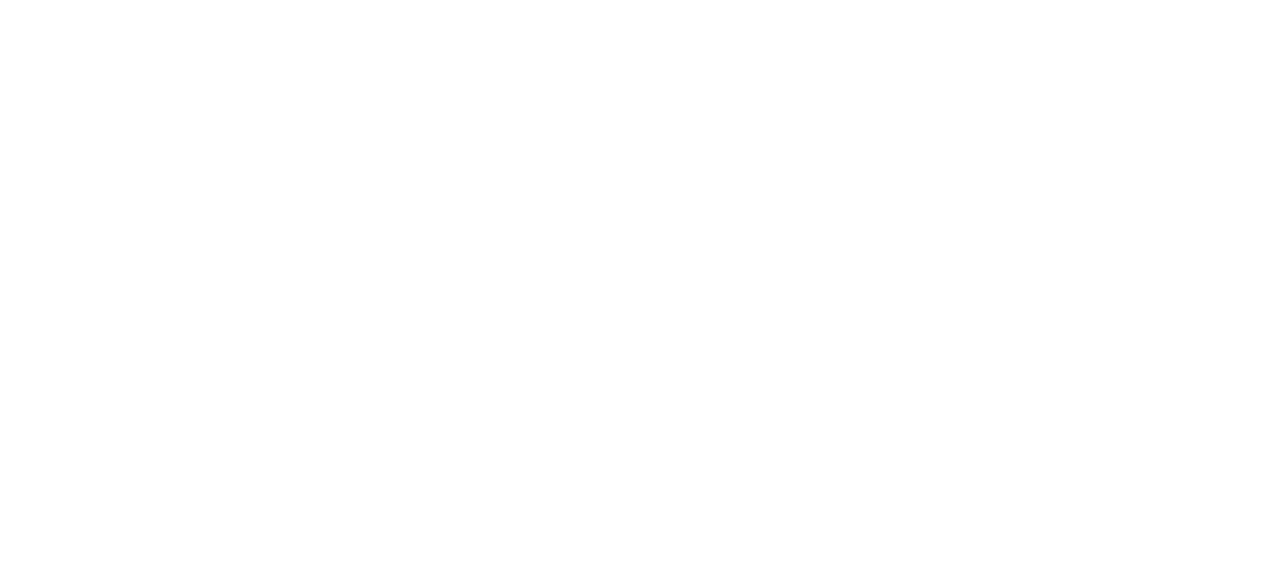
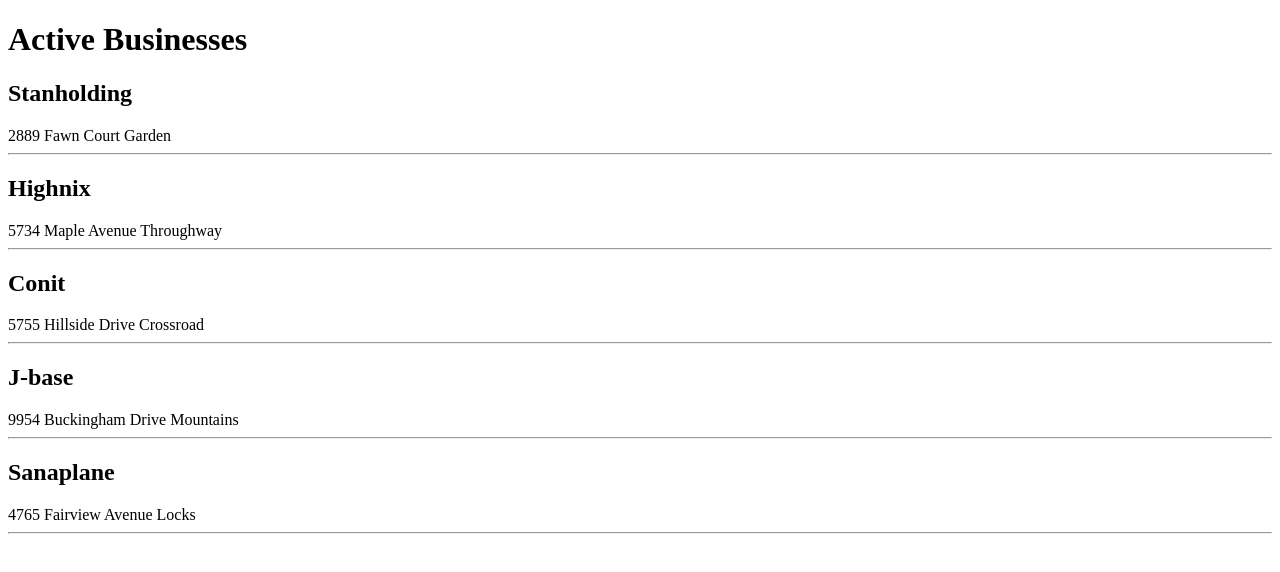
Before and after one commit to jonizzy113/big-spendor, a plain HTML site: page src/index.html in a window 1280 px wide. Drawn offline with Linux system fonts and the light colour scheme.

Commit message:
Big spender exercie

```diff
--- a/src/index.html
+++ b/src/index.html
@@ -9,8 +9,8 @@
   </head>
   <body>
 
-    <div id="display-container"></div>
-
+    <div id="output"></div>
+    <script src="./scripts/businesses.js"></script>
     <script src="./scripts/main.js"></script>
   </body>
   </html>
--- /dev/null
+++ b/src/scripts/businesses.js
@@ -0,0 +1,112 @@
+const businesses = [
+    {
+        purchasingAgent: { nameLast: "Kirlin", nameFirst: "Kristy" },
+        phoneWork: "089.129.2290 x9400",
+        orders: [7826.96, 8323.11, 5756.28, 6308.42, 5622.28],
+        companyName: "Care-media",
+        companyIndustry: "Education",
+        addressZipCode: "56839",
+        addressStateCode: "WI",
+        addressFullStreet: "8417 Franklin Court Tunnel",
+        addressCity: "Mouthcard"
+    },
+    {
+        purchasingAgent: { nameLast: "Steuber", nameFirst: "Kamron" },
+        phoneWork: "(833) 222-7579 x5874",
+        orders: [6252.5, 9769.02, 9521.17, 7994.05, 7945.93],
+        companyName: "Stanholding",
+        companyIndustry: "Hospitality",
+        addressZipCode: "09705",
+        addressStateCode: "NY",
+        addressFullStreet: "2889 Fawn Court Garden",
+        addressCity: "Fellsmere"
+    },
+    {
+        purchasingAgent: { nameLast: "Gutkowski", nameFirst: "Kaylee" },
+        phoneWork: "235.266.6278",
+        orders: [7634.43, 9766.72, 9953.45, 6559.8, 5054.9],
+        companyName: "Highnix",
+        companyIndustry: "Agriculture",
+        addressZipCode: "49376",
+        addressStateCode: "ME",
+        addressFullStreet: "5734 Maple Avenue Throughway",
+        addressCity: "Little Genesee"
+    },
+    {
+        purchasingAgent: { nameLast: "Crona", nameFirst: "Lauren" },
+        phoneWork: "1-449-987-3083 x23263",
+        orders: [7384.52, 9252.72, 7272.65, 5251.84, 9680.08],
+        companyName: "Conit",
+        companyIndustry: "Defense",
+        addressZipCode: "53326",
+        addressStateCode: "IL",
+        addressFullStreet: "5755 Hillside Drive Crossroad",
+        addressCity: "Norval"
+    },
+    {
+        purchasingAgent: { nameLast: "Krajcik", nameFirst: "Elvera" },
+        phoneWork: "1-730-411-8580",
+        orders: [6069.05, 8535.38, 5782.7, 7838.91, 7578.36],
+        companyName: "Dong-tom",
+        companyIndustry: "Energy",
+        addressZipCode: "67071",
+        addressStateCode: "KS",
+        addressFullStreet: "4826 Arch Street Lights",
+        addressCity: "Newburyport"
+    },
+    {
+        purchasingAgent: { nameLast: "Kling", nameFirst: "Ellie" },
+        phoneWork: "(868) 043-0950",
+        orders: [6726.2, 8393.21, 8087.13, 6393.13, 8646.35],
+        companyName: "Dan-dox",
+        companyIndustry: "Manufacturing",
+        addressZipCode: "98842",
+        addressStateCode: "WV",
+        addressFullStreet: "9767 Cedar Court Corner",
+        addressCity: "Prince George"
+    },
+    {
+        purchasingAgent: { nameLast: "Robel", nameFirst: "Otilia" },
+        phoneWork: "(298) 305-1942 x53653",
+        orders: [8676.05, 7430.69, 9379.81, 8074.29, 5998.75],
+        companyName: "J-base",
+        companyIndustry: "Health care",
+        addressZipCode: "72993",
+        addressStateCode: "FL",
+        addressFullStreet: "9954 Buckingham Drive Mountains",
+        addressCity: "Vesper"
+    },
+    {
+        purchasingAgent: { nameLast: "Gusikowski", nameFirst: "Karolann" },
+        phoneWork: "(743) 934-8981 x692",
+        orders: [8650.08, 8042.69, 5555.72, 7467.86, 8851.43],
+        companyName: "Span-fix",
+        companyIndustry: "Construction",
+        addressZipCode: "59860",
+        addressStateCode: "MT",
+        addressFullStreet: "4151 Orange Street Extension",
+        addressCity: "Little Rock Air Force Base"
+    },
+    {
+        purchasingAgent: { nameLast: "Hartmann", nameFirst: "Zena" },
+        phoneWork: "727.635.6610 x6483",
+        orders: [9415.89, 8935.45, 7413.91, 6830.96, 9746.57],
+        companyName: "Sanaplane",
+        companyIndustry: "Information",
+        addressZipCode: "85156",
+        addressStateCode: "NY",
+        addressFullStreet: "4765 Fairview Avenue Locks",
+        addressCity: "Dennisville"
+    },
+    {
+        purchasingAgent: { nameLast: "Torphy", nameFirst: "Celia" },
+        phoneWork: "(992) 079-1670 x71569",
+        orders: [7431.21, 5911.85, 7954.86, 7141.52, 8416.79],
+        companyName: "Ran-taxon",
+        companyIndustry: "Manufacturing",
+        addressZipCode: "96673",
+        addressStateCode: "MD",
+        addressFullStreet: "7157 Hudson Street Ford",
+        addressCity: "Watrous"
+    }
+];
--- a/src/scripts/main.js
+++ b/src/scripts/main.js
@@ -0,0 +1,20 @@
+const outEl = document.querySelector("#output")
+outEl.innerHTML = "<h1>Active Businesses</h1>"
+
+
+console.log(businesses)
+// Array to contain all the big spenders
+const bigSpenders = businesses.filter(business => {
+    return business.orders.find(order => order >9000)
+})
+console.log(bigSpenders)
+
+bigSpenders.forEach(business => {
+    outEl.innerHTML += `
+      <h2>${business.companyName}</h2>
+      <section>
+        ${business.addressFullStreet}
+      </section>
+    `
+    outEl.innerHTML += "<hr/>"
+  });
```
Also changed, not shown: 1 other file.
